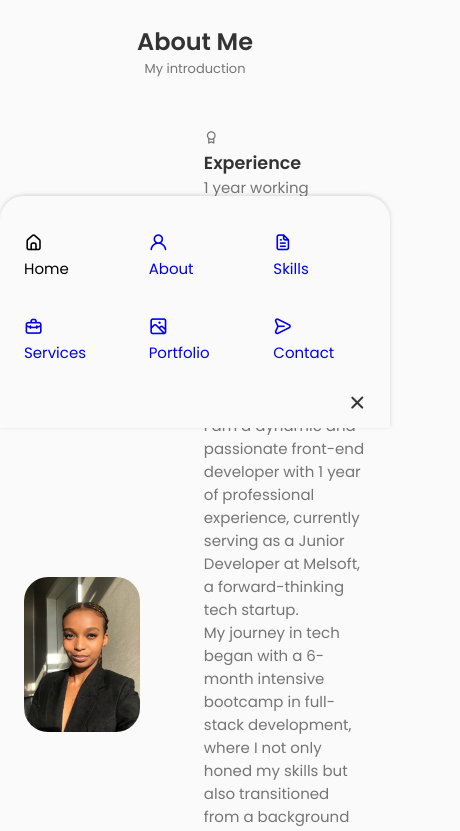
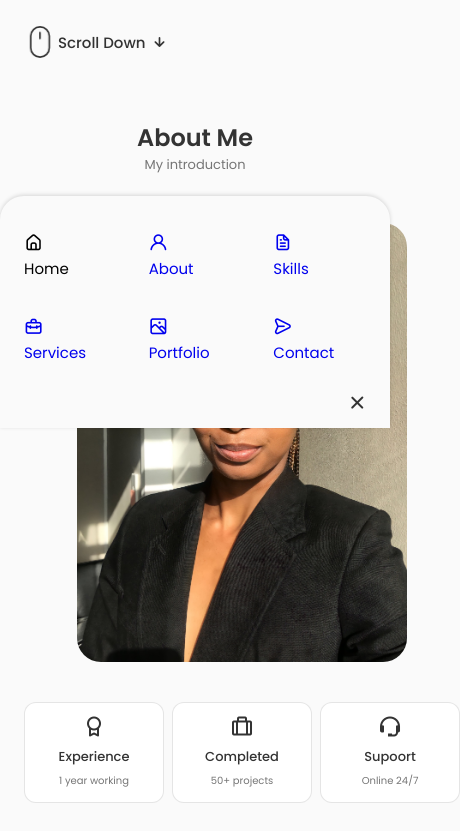
Before and after one commit to tebohonthako/my-react-portfolio, a React (Create React App) app: page / in a window 390 px wide. Shown: the part 1260-2091 px from the top of the page, 460 px wide, since content can reach past the window. Built offline with nearby package versions, Linux system fonts and the light colour scheme.

Commit message:
about me introduction

```diff
--- a/src/components/about/About.jsx
+++ b/src/components/about/About.jsx
@@ -15,14 +15,9 @@ const About = () => {
             <div className="about__data">
                 <Info/>
                 <p className="about__desscription">
-                    Front-end Developer,
                     I am a dynamic and passionate front-end developer with 1 year of professional experience,
                     currently serving as a Junior Developer at Melsoft, a forward-thinking tech startup. <br/>
-                    My journey in tech began with a 6-month intensive bootcamp in full-stack development, where
-                    I not only honed my skills but also transitioned from a background in Biological Sciences to
-                    the vibrant world of technology. <br/>
-                    This unique path has equipped me with a diverse perspective and an eagerness to innovate.
-                    I am deeply committed to continuous learning and growth in the tech industry.
+                    I have experience working on full-stack projects in the following teck stack: Javascript, Typescript, React, Nodejs, Redux, APIs, SQL and Firebase.
                 </p>
                 <a download="" href={CV} className="button button--flex">
                     Download CV
--- a/src/components/about/about.css
+++ b/src/components/about/about.css
@@ -4,7 +4,82 @@
     column-gap: 4rem;
 }
 .about__img {
-    width: 350px;
+    width: 330px;
     border-radius: 1.5rem;
     justify-self: center;
 }
+.about__info {
+    grid-template-columns: repeat(3, 140px);
+    gap: 0.5rem;
+    margin-bottom: var(--mb-2);
+}
+.about__box {
+    background-color: var(--container-color);
+    border: 1px solid rgba(0, 0, 0, 0.1);
+    border-radius: 0.75rem;
+    text-align: center;
+    padding: 1rem 1.25rem;
+}
+.about__icon {
+    font-size: 1.5rem;
+    color: var(--title-color);
+    margin-bottom: var(--mb-0-5);
+}
+.about__title {
+    font-size: var(--small-font-size);
+    font-weight: var(--font-medium);
+}
+.about__subtitle {
+    font-size: var(--tiny-font-size);
+}
+
+.about__description {
+    padding: 0 4rem 0 0;
+    margin-bottom: var(--mb-2-5);
+}
+.button--flex {
+    margin-top: 3rem;
+}
+/*=============== BREAKPOINTS ===============*/
+/* For large devices */
+@media screen and (max-width: 992px) {
+   .about__container {
+    grid-template-columns: 1fr;
+    row-gap: 2.5rem;
+   }
+   .about_img {
+    width: 220px;
+   }
+   .about__box {
+    padding: 0.75rem 0.5rem;
+   }
+   .about__data {
+text-align: center;
+   }
+   .about__info {
+    justify-content: center;
+   }
+   .about__description {
+    padding: 0 5rem;
+    margin-bottom: 2rem;
+   }
+  }
+
+  /* For medium devices */
+  @media screen and (max-width: 768px) {
+    .about__info {
+        grid-template-columns: var(3, 1fr);
+
+       }
+       .about__description {
+        padding: 0;
+       }
+  }
+
+  @media screen and (max-width: 576px) {
+  }
+
+  /* For small devices */
+  @media screen and (max-width: 350px) {
+
+  }
--- a/src/components/home/Home.jsx
+++ b/src/components/home/Home.jsx
@@ -14,7 +14,6 @@ const Home = () => {
                 </div>
                 <Data/>
             </div>
-
             <ScrollDown/>
         </div>
     </section>
--- a/src/components/home/home.css
+++ b/src/components/home/home.css
@@ -2,7 +2,6 @@
     grid-template-columns: 116px repeat(2, 1fr);
     padding-top: 5.5rem;
     column-gap: 2rem;
-
 }
 .home__container {
     row-gap: 7rem;
@@ -81,6 +80,7 @@
 }
 .home__scroll {
     margin-left: 9.25rem;
+
 }
 .wheel {
     animation: scroll 2s ease infinite;
```
